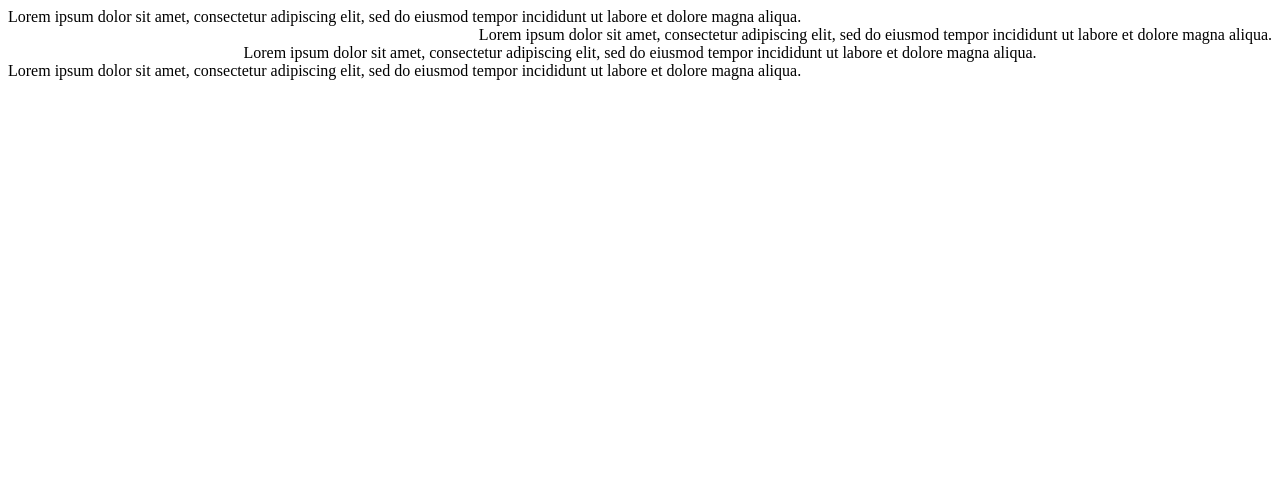
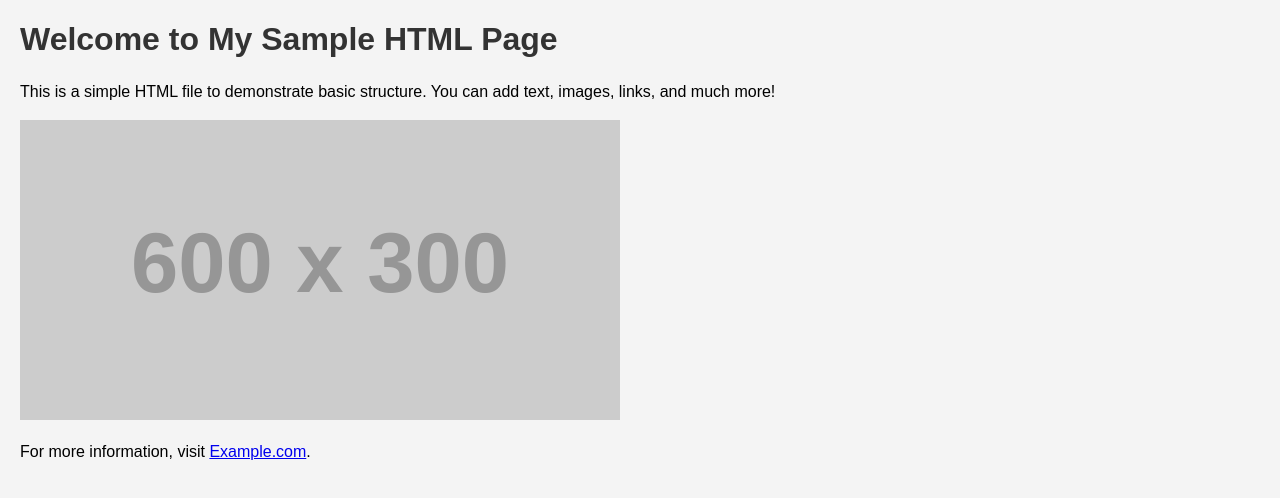
Before and after one commit to Sornaraj07/Devops, a plain HTML site: page index.html in a window 1280 px wide. Drawn offline with Linux system fonts and the light colour scheme; placeholder pictures from the web are drawn by us.

Commit message:
Update2 index.html

```diff
--- a/index.html
+++ b/index.html
@@ -1,23 +1,36 @@
-<html>
-  <head>
-    <title>Div Align Attribbute</title>
-  </head>
-  <body>
-    <div align="left">
-      Lorem ipsum dolor sit amet, consectetur adipiscing elit, sed do eiusmod tempor incididunt ut
-      labore et dolore magna aliqua.
-    </div>
-    <div align="right">
-      Lorem ipsum dolor sit amet, consectetur adipiscing elit, sed do eiusmod tempor incididunt ut
-      labore et dolore magna aliqua.
-    </div>
-    <div align="center">
-      Lorem ipsum dolor sit amet, consectetur adipiscing elit, sed do eiusmod tempor incididunt ut
-      labore et dolore magna aliqua.
-    </div>
-    <div align="justify">
-      Lorem ipsum dolor sit amet, consectetur adipiscing elit, sed do eiusmod tempor incididunt ut
-      labore et dolore magna aliqua.
-    </div>
-  </body>
+<!DOCTYPE html>
+<html lang="en">
+<head>
+    <meta charset="UTF-8">
+    <meta name="viewport" content="width=device-width, initial-scale=1.0">
+    <title>Sample HTML File</title>
+    <style>
+        body {
+            font-family: Arial, sans-serif;
+            margin: 20px;
+            background-color: #f4f4f4;
+        }
+        h1 {
+            color: #333;
+        }
+        p {
+            font-size: 16px;
+            line-height: 1.5;
+        }
+        img {
+            max-width: 100%;
+            height: auto;
+        }
+    </style>
+</head>
+<body>
+
+    <h1>Welcome to My Sample HTML Page</h1>
+    <p>This is a simple HTML file to demonstrate basic structure. You can add text, images, links, and much more!</p>
+
+    <img src="https://via.placeholder.com/600x300" alt="Sample Image">
+
+    <p>For more information, visit <a href="https://www.example.com" target="_blank">Example.com</a>.</p>
+
+</body>
 </html>
```
